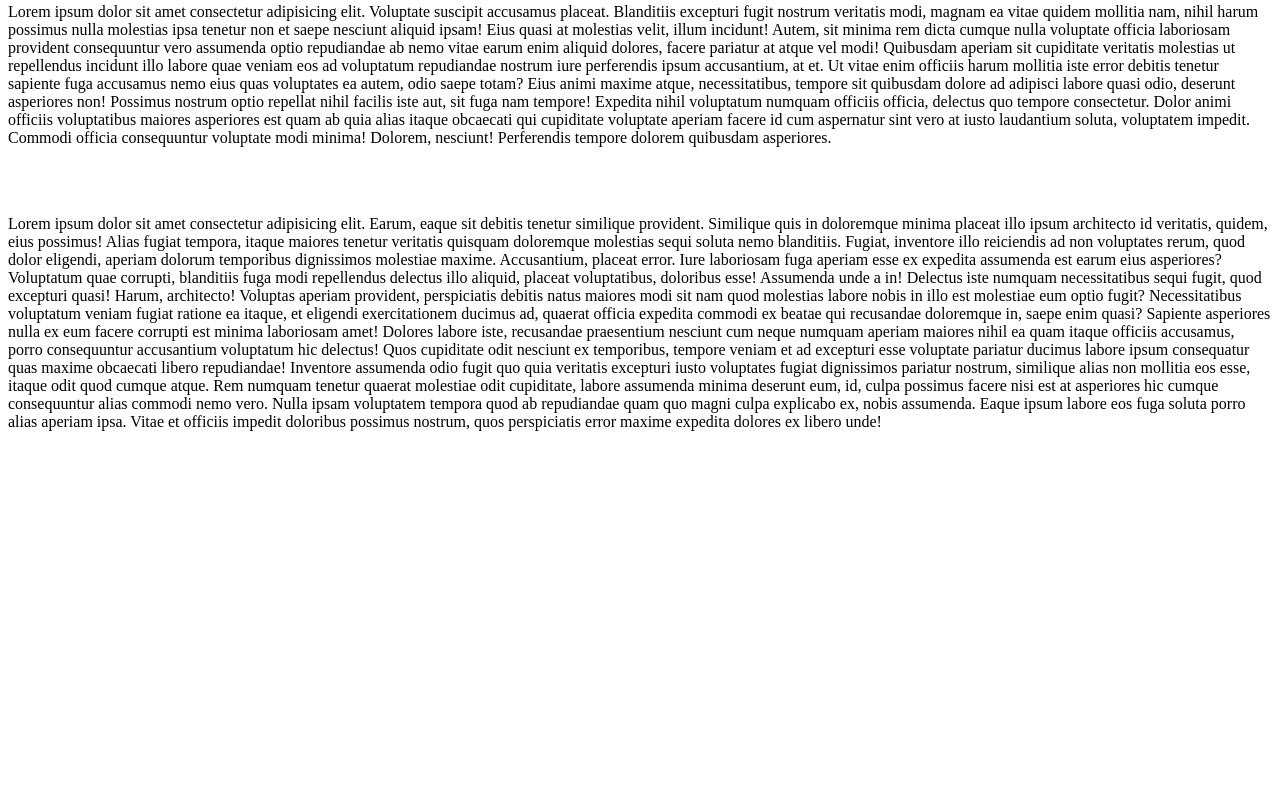
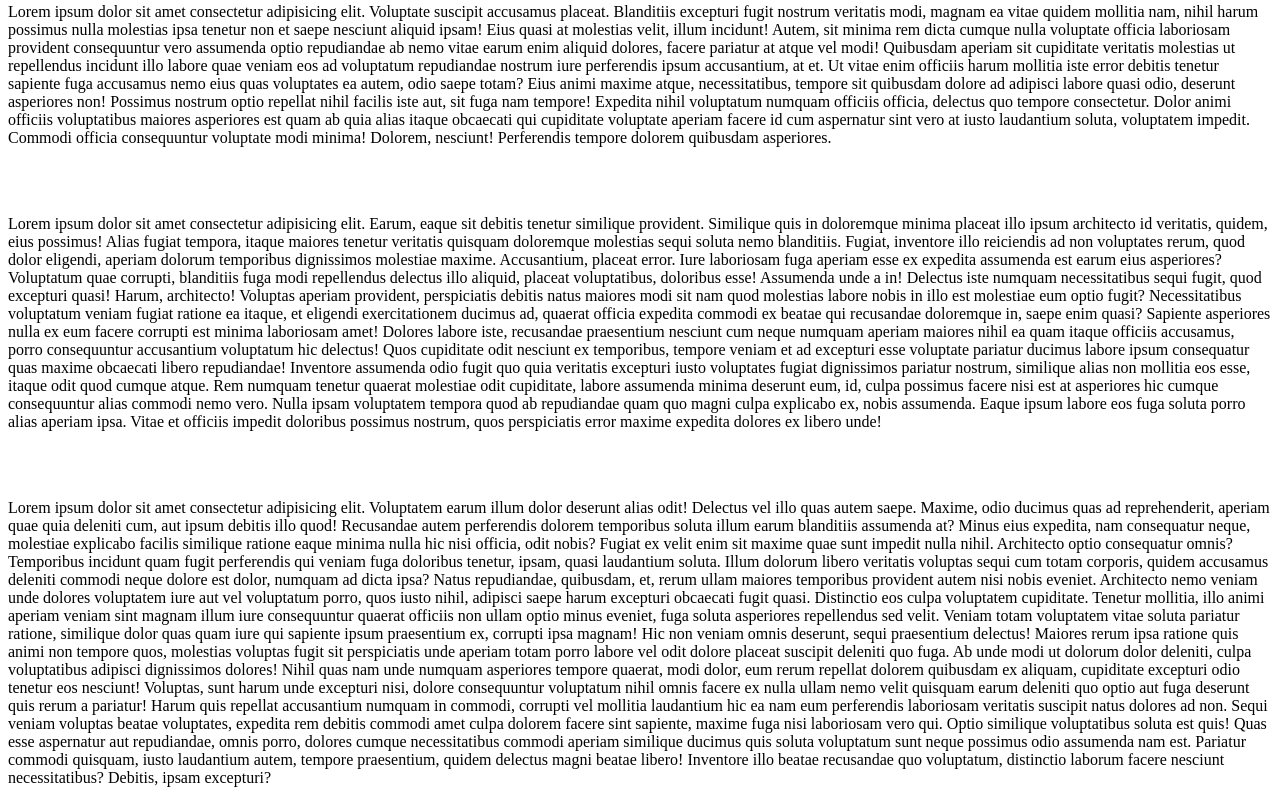
Before and after one commit to EASHOVON/starting, a plain HTML site: page index.html in a window 1280 px wide. Shown: the part 457-1260 px from the top of the page. Before the commit the page ends 904 px from the top, so only its background shows below. Drawn offline with Linux system fonts and the light colour scheme.

Commit message:
new p tag added

```diff
--- a/index.html
+++ b/index.html
@@ -64,7 +64,33 @@
             labore assumenda minima deserunt eum, id, culpa possimus facere nisi est at asperiores hic cumque consequuntur alias
             commodi nemo vero. Nulla ipsam voluptatem tempora quod ab repudiandae quam quo magni culpa explicabo ex, nobis
             assumenda. Eaque ipsum labore eos fuga soluta porro alias aperiam ipsa. Vitae et officiis impedit doloribus possimus
-            nostrum, quos perspiciatis error maxime expedita dolores ex libero unde!</p>
+            nostrum, quos perspiciatis error maxime expedita dolores ex libero unde!</p> <br><br>
+            <p>Lorem ipsum dolor sit amet consectetur adipisicing elit. Voluptatem earum illum dolor deserunt alias odit! Delectus
+                vel illo quas autem saepe. Maxime, odio ducimus quas ad reprehenderit, aperiam quae quia deleniti cum, aut ipsum
+                debitis illo quod! Recusandae autem perferendis dolorem temporibus soluta illum earum blanditiis assumenda at? Minus
+                eius expedita, nam consequatur neque, molestiae explicabo facilis similique ratione eaque minima nulla hic nisi
+                officia, odit nobis? Fugiat ex velit enim sit maxime quae sunt impedit nulla nihil. Architecto optio consequatur
+                omnis? Temporibus incidunt quam fugit perferendis qui veniam fuga doloribus tenetur, ipsam, quasi laudantium soluta.
+                Illum dolorum libero veritatis voluptas sequi cum totam corporis, quidem accusamus deleniti commodi neque dolore est
+                dolor, numquam ad dicta ipsa? Natus repudiandae, quibusdam, et, rerum ullam maiores temporibus provident autem nisi
+                nobis eveniet. Architecto nemo veniam unde dolores voluptatem iure aut vel voluptatum porro, quos iusto nihil,
+                adipisci saepe harum excepturi obcaecati fugit quasi. Distinctio eos culpa voluptatem cupiditate. Tenetur mollitia,
+                illo animi aperiam veniam sint magnam illum iure consequuntur quaerat officiis non ullam optio minus eveniet, fuga
+                soluta asperiores repellendus sed velit. Veniam totam voluptatem vitae soluta pariatur ratione, similique dolor quas
+                quam iure qui sapiente ipsum praesentium ex, corrupti ipsa magnam! Hic non veniam omnis deserunt, sequi praesentium
+                delectus! Maiores rerum ipsa ratione quis animi non tempore quos, molestias voluptas fugit sit perspiciatis unde
+                aperiam totam porro labore vel odit dolore placeat suscipit deleniti quo fuga. Ab unde modi ut dolorum dolor
+                deleniti, culpa voluptatibus adipisci dignissimos dolores! Nihil quas nam unde numquam asperiores tempore quaerat,
+                modi dolor, eum rerum repellat dolorem quibusdam ex aliquam, cupiditate excepturi odio tenetur eos nesciunt!
+                Voluptas, sunt harum unde excepturi nisi, dolore consequuntur voluptatum nihil omnis facere ex nulla ullam nemo
+                velit quisquam earum deleniti quo optio aut fuga deserunt quis rerum a pariatur! Harum quis repellat accusantium
+                numquam in commodi, corrupti vel mollitia laudantium hic ea nam eum perferendis laboriosam veritatis suscipit natus
+                dolores ad non. Sequi veniam voluptas beatae voluptates, expedita rem debitis commodi amet culpa dolorem facere sint
+                sapiente, maxime fuga nisi laboriosam vero qui. Optio similique voluptatibus soluta est quis! Quas esse aspernatur
+                aut repudiandae, omnis porro, dolores cumque necessitatibus commodi aperiam similique ducimus quis soluta voluptatum
+                sunt neque possimus odio assumenda nam est. Pariatur commodi quisquam, iusto laudantium autem, tempore praesentium,
+                quidem delectus magni beatae libero! Inventore illo beatae recusandae quo voluptatum, distinctio laborum facere
+                nesciunt necessitatibus? Debitis, ipsam excepturi?</p>
 </body>
 
 </html>
```
